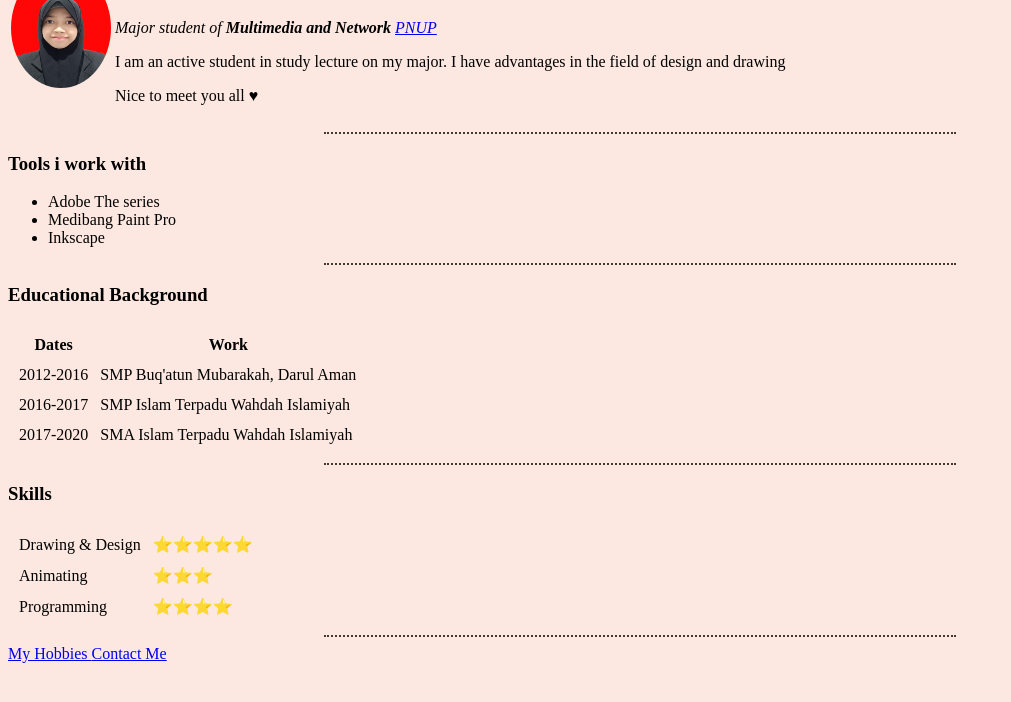
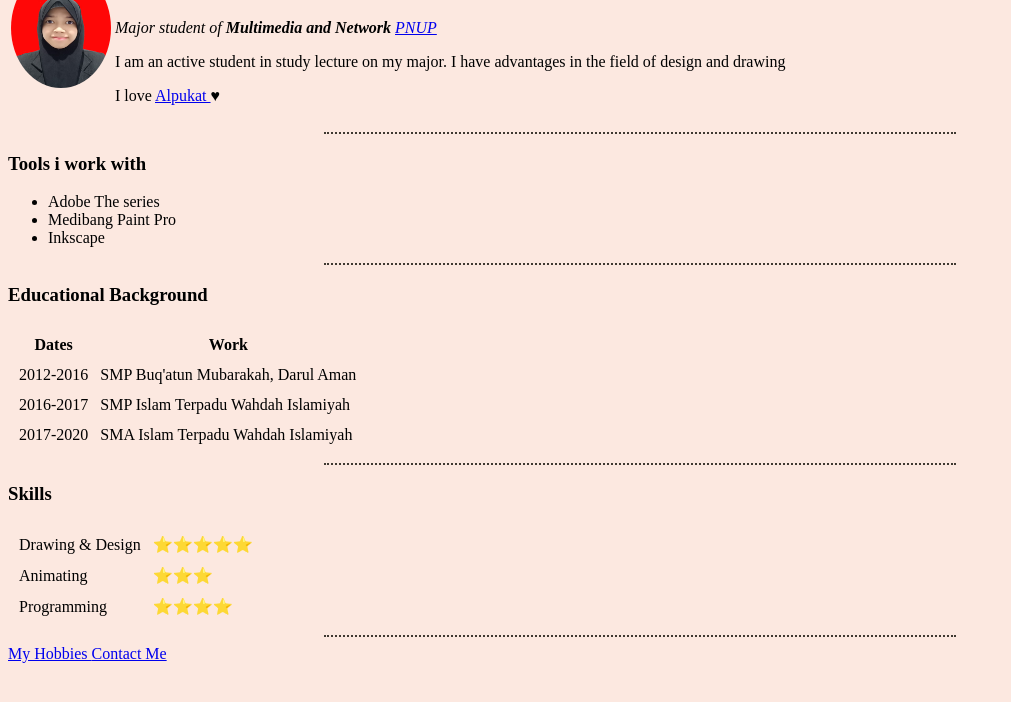
Before and after one commit to fadilahtulUkhti/PPW-Html-, a plain HTML site: page index.html in a window 1280 px wide. Shown: the part 72-774 px from the top of the page, without its empty margins (0-1011 px from the left). Drawn offline with Linux system fonts and the light colour scheme.

Commit message:
Update index.html

```diff
--- a/index.html
+++ b/index.html
@@ -17,7 +17,7 @@
                     <h1> A. Nurul Fadilahtul Ukhti</h1>
                     <p><em>Major student of <strong>Multimedia and Network</strong> <a href="http://poliupg.ac.id/">PNUP</a></em></p>
                     <p>I am an active student in study lecture on my major. I have advantages in the field of design and drawing </p>
-                    <p> Nice to meet you all &#9829; </p>
+                    <p> I love <a href="ilove.html"> Alpukat </a> &#9829; </p>
                 </td>
             </tr>
         </table>
```
